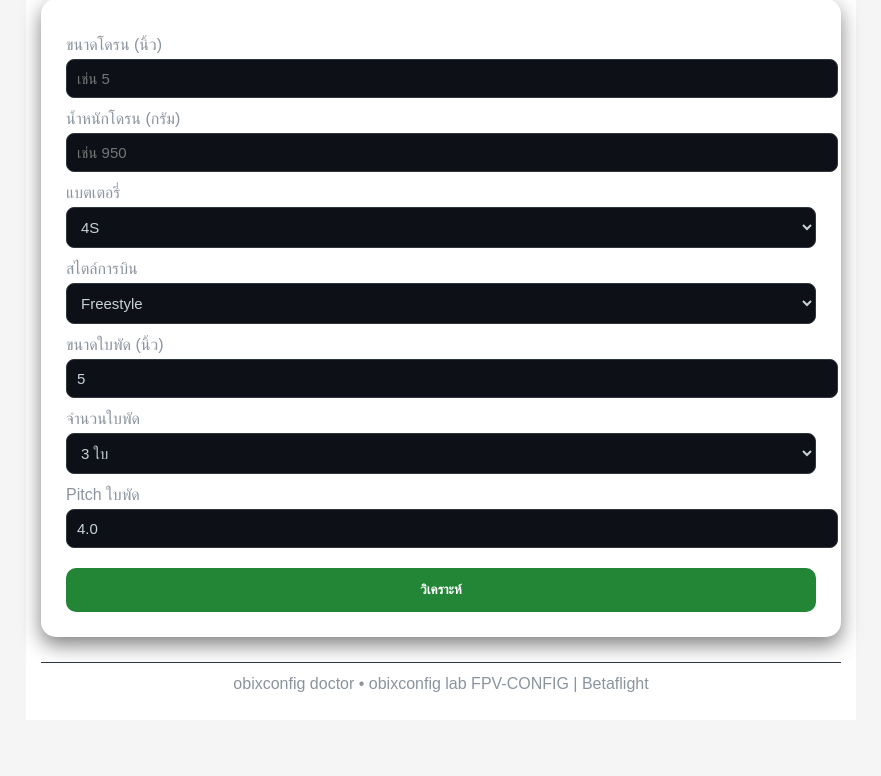
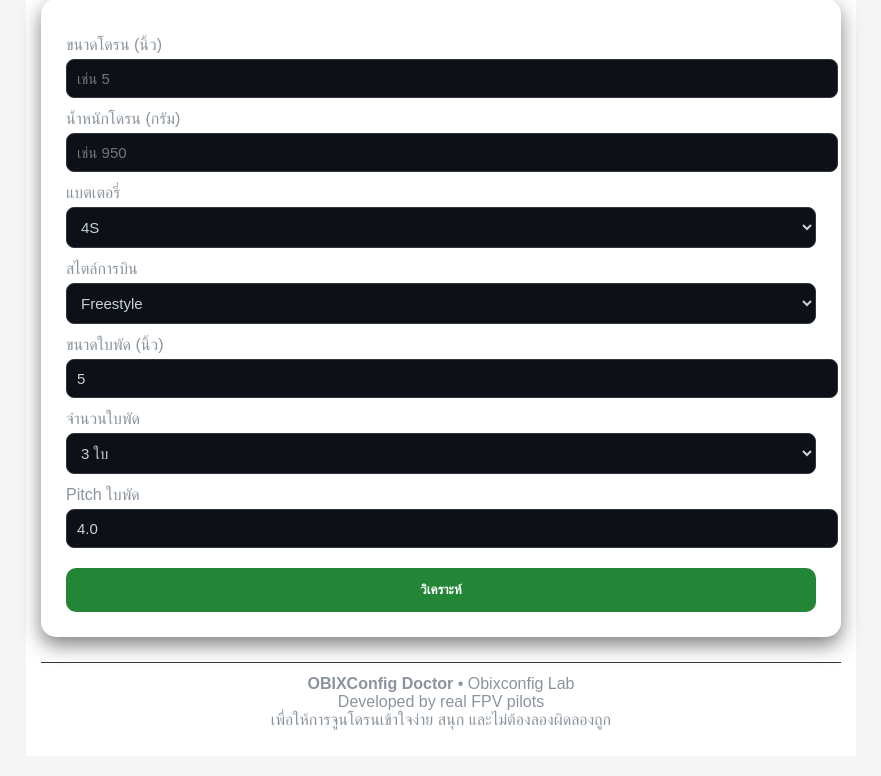
Before and after one commit to Santipap250/obixconfigdoctor-dev, a Flask app: page /app in a window 1280 px wide. Shown: the part 165-941 px from the top of the page, without its empty margins (199-1080 px from the left). Before the commit the page ends 857 px from the top, so only its background shows below. Run offline with Flask 3, Linux system fonts and the light colour scheme.

Commit message:
Update index.html

```diff
--- a/templates/index.html
+++ b/templates/index.html
@@ -191,8 +191,9 @@ new Chart(noiseCtx, {
 {% endif %}
 
 <footer>
-obixconfig doctor • obixconfig lab
-    FPV-CONFIG | Betaflight
+<b>OBIXConfig Doctor</b> • Obixconfig Lab<br>
+  Developed by real FPV pilots<br>
+  เพื่อให้การจูนโดรนเข้าใจง่าย สนุก และไม่ต้องลองผิดลองถูก
 </footer>
 </div>
 </body>
```
